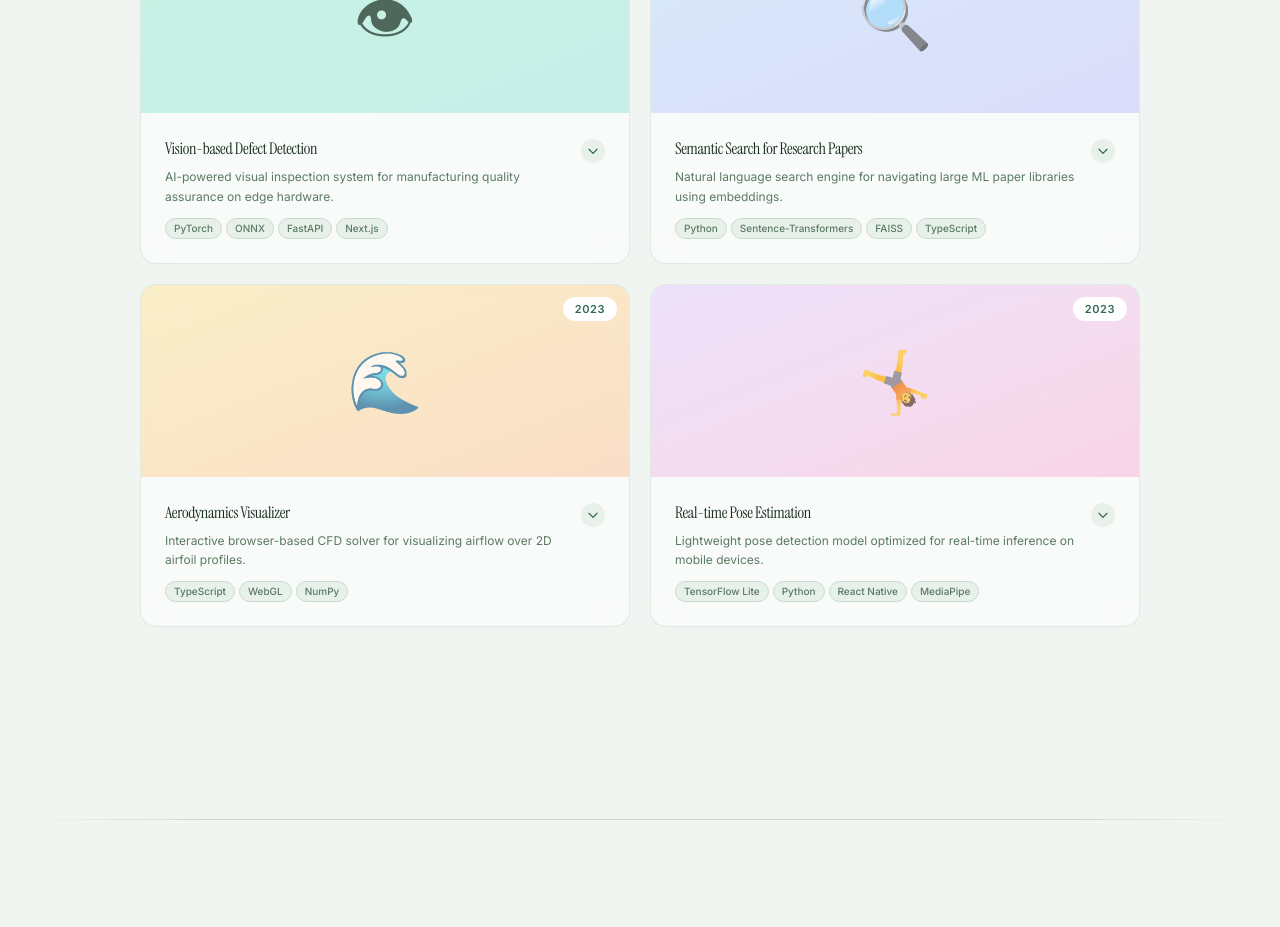
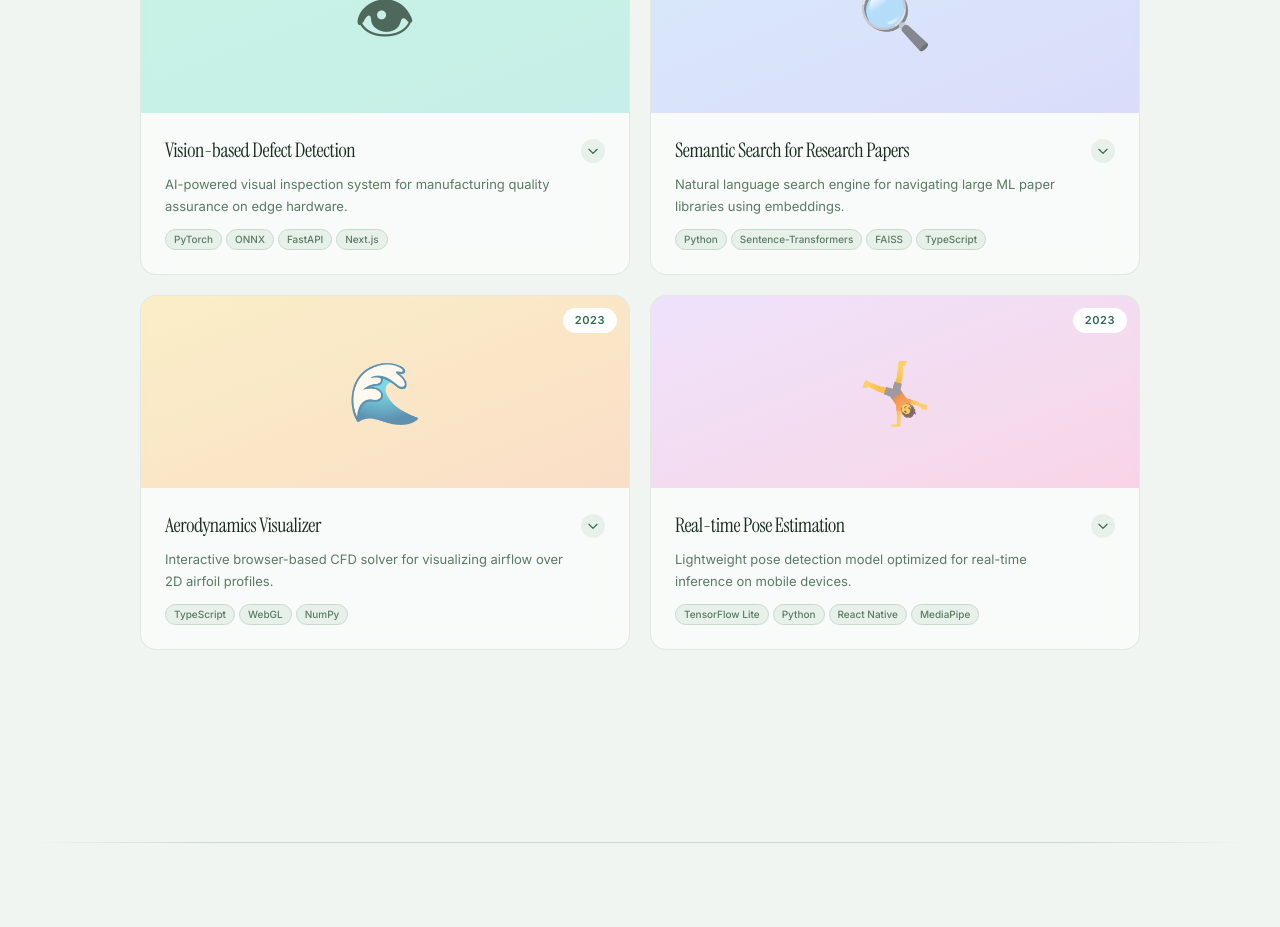
Before and after one commit to Aryankumar0022/aryan-portfolio, a Next.js app: page / in a window 1280 px wide. Shown: the part 2280-3207 px from the top of the page. Built offline with nearby package versions, Linux system fonts and the light colour scheme.

Commit message:
updated 3rd time

```diff
--- a/src/components/Projects.tsx
+++ b/src/components/Projects.tsx
@@ -77,10 +77,10 @@ export default function Projects() {
                           onClick={() => toggle(p.title)}
                         >
                           <div className="min-w-0">
-                            <h3 className="font-serif text-[15px] md:text-base text-ink tracking-tightish mb-1.5">
+                            <h3 className="font-serif text-lg md:text-xl text-ink tracking-tightish mb-2 leading-snug">
                               {p.title}
                             </h3>
-                            <p className="text-[12px] leading-[1.6] text-muted">
+                            <p className="text-[13px] leading-[1.7] text-muted">
                               {p.description}
                             </p>
                           </div>
--- a/src/components/Qualifications.tsx
+++ b/src/components/Qualifications.tsx
@@ -16,7 +16,7 @@ type TimelineItem = {
 const tabs = ["Education", "Experience", "Achievements"] as const;
 type Tab = (typeof tabs)[number];
 
-const tabIcons: Record<Tab, JSX.Element> = {
+const tabIcons: Record<Tab, React.ReactNode> = {
   Education: (
     <svg className="w-5 h-5" fill="none" stroke="currentColor" strokeWidth={1.8} viewBox="0 0 24 24">
       <path strokeLinecap="round" strokeLinejoin="round" d="M4.26 10.147a60.438 60.438 0 0 0-.491 6.347A48.62 48.62 0 0 1 12 20.904a48.62 48.62 0 0 1 8.232-4.41 60.46 60.46 0 0 0-.491-6.347m-15.482 0a50.636 50.636 0 0 0-2.658-.813A59.906 59.906 0 0 1 12 3.493a59.903 59.903 0 0 1 10.399 5.84 51.39 51.39 0 0 0-2.658.814m-15.482 0A50.717 50.717 0 0 1 12 13.489a50.702 50.702 0 0 1 7.74-3.342M6.75 15v-3.097" />
```
